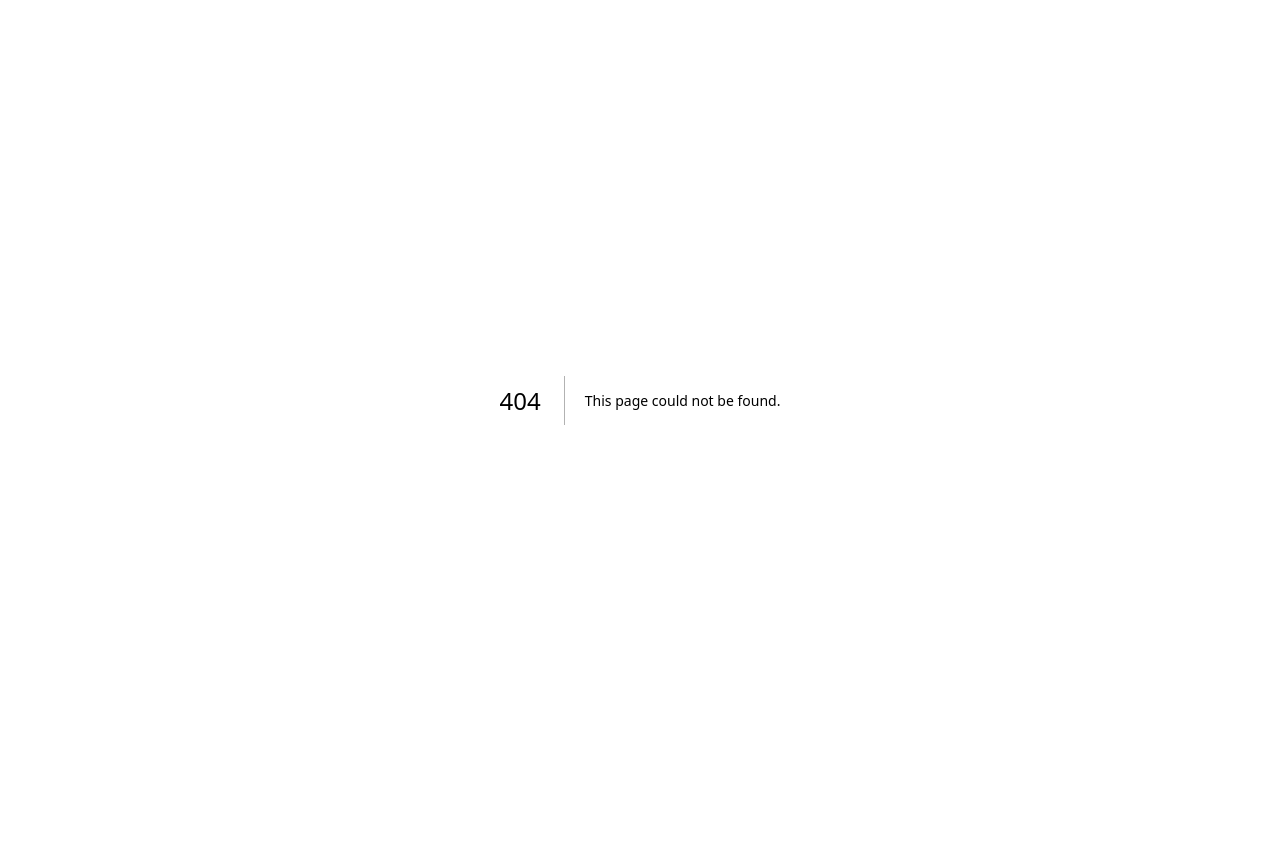
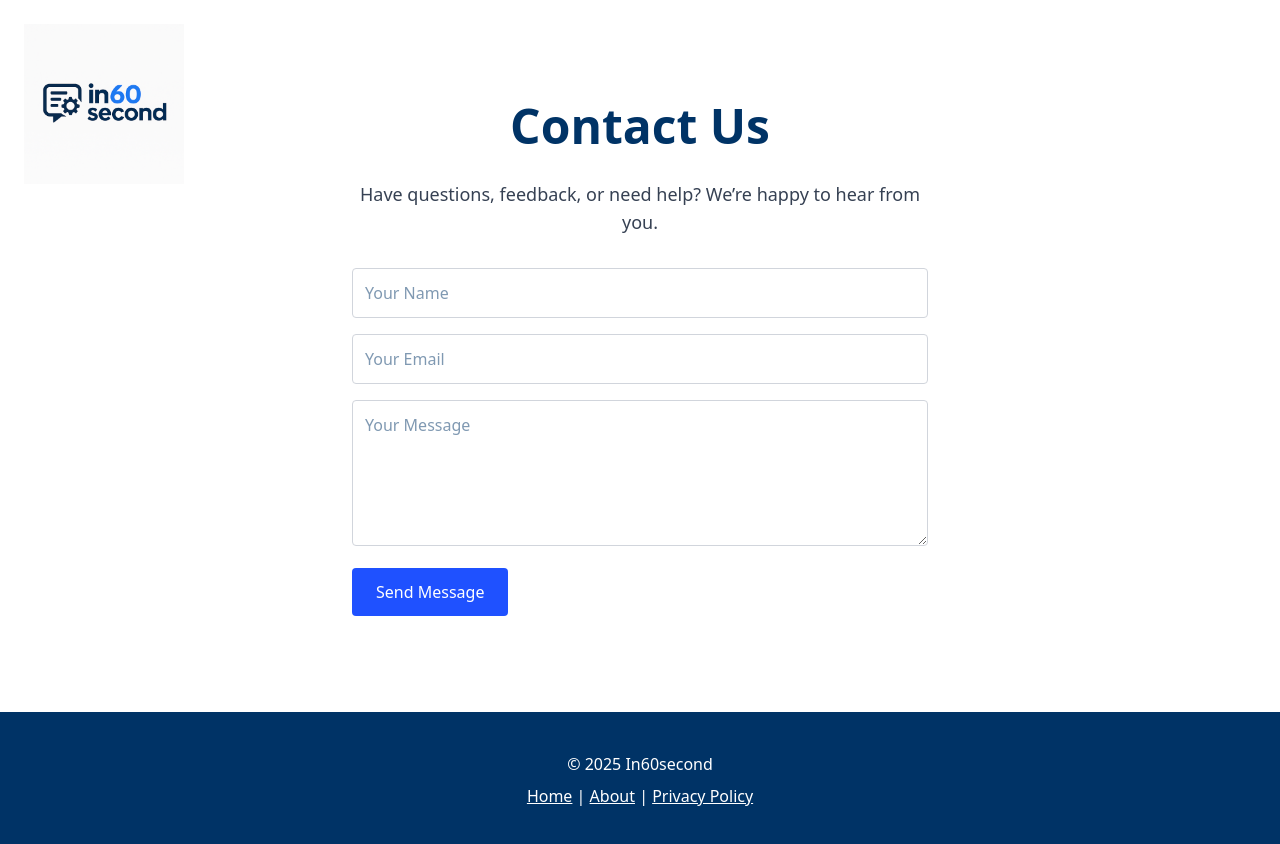
Before and after one commit to DhiatopG/ai-bot-builder, a Next.js app: page /contact in a window 1280 px wide. Before the commit this address had no page. Shown: the top 844 px of the page. Before the commit the page ends 800 px from the top, so only its background shows below. Built offline with nearby package versions, Linux system fonts and the light colour scheme.

Commit message:
Add Terms of Service page with full design

```diff
--- /dev/null
+++ b/src/app/about/page.tsx
@@ -0,0 +1,74 @@
+'use client'
+
+import Image from 'next/image'
+import Link from 'next/link'
+
+export default function AboutPage() {
+  return (
+    <div className="relative">
+      {/* Logo Top Left */}
+      <div className="absolute top-6 left-6">
+        <Image src="/logo.png" alt="In60second Logo" width={160} height={50} />
+      </div>
+
+      {/* Hero Section */}
+      <section className="text-center text-[#003366] py-24 px-6 bg-white">
+        <h1 className="text-4xl md:text-5xl font-bold font-poppins leading-tight mb-6">
+          About In60second
+        </h1>
+        <p className="text-lg text-gray-700 mb-6 max-w-3xl mx-auto">
+          In60second is built for busy professionals who don’t have time to answer the same questions every day.
+          Whether you’re a doctor, lawyer, coach, or run a service business, our AI assistant saves you hours each week —
+          and helps you convert more leads while you sleep.
+        </p>
+        <p className="text-md text-gray-600 mb-6 max-w-3xl mx-auto">
+          Our mission is simple: make your website smarter, your clients happier, and your life easier.
+        </p>
+        <Link
+          href="/login"
+          className="bg-[#1F51FF] hover:bg-blue-700 text-white font-semibold text-lg py-3 px-6 rounded-lg transition inline-block"
+        >
+          Start Your Free Trial
+        </Link>
+      </section>
+
+      {/* Values Section */}
+      <section className="bg-gray-100 py-20 px-6">
+        <div className="max-w-5xl mx-auto grid grid-cols-1 sm:grid-cols-2 lg:grid-cols-3 gap-8">
+          {[
+            {
+              icon: '🚀',
+              title: 'Speed & Simplicity',
+              desc: 'Launch in minutes. No tech skills needed. Start closing leads instantly.',
+            },
+            {
+              icon: '🤝',
+              title: 'Human-First AI',
+              desc: 'Feels natural, sounds smart. Your assistant talks like a real human.',
+            },
+            {
+              icon: '📈',
+              title: 'Results You Can See',
+              desc: 'Track every chat, lead, and question. Know exactly what’s working.',
+            },
+          ].map(({ icon, title, desc }, i) => (
+            <div key={i} className="bg-white p-6 rounded-lg shadow-md">
+              <h3 className="text-xl font-semibold mb-2">{icon} {title}</h3>
+              <p className="text-sm text-gray-700">{desc}</p>
+            </div>
+          ))}
+        </div>
+      </section>
+
+      {/* Footer */}
+      <footer className="bg-[#003366] text-white text-center py-10">
+        <p>© 2025 In60second</p>
+        <p className="mt-2">
+          <Link href="/" className="underline">Home</Link> |{' '}
+          <Link href="/privacy" className="underline">Privacy Policy</Link> |{' '}
+          <Link href="/terms" className="underline">Terms of Service</Link>
+        </p>
+      </footer>
+    </div>
+  )
+}
--- /dev/null
+++ b/src/app/contact/page.tsx
@@ -0,0 +1,89 @@
+'use client'
+
+import Image from 'next/image'
+import Link from 'next/link'
+import { useState } from 'react'
+
+export default function ContactPage() {
+  const [submitted, setSubmitted] = useState(false)
+
+  const handleSubmit = async (e: React.FormEvent<HTMLFormElement>) => {
+    e.preventDefault()
+    const formData = new FormData(e.currentTarget)
+    const body = {
+      name: formData.get('name'),
+      email: formData.get('email'),
+      message: formData.get('message'),
+    }
+
+    await fetch('/api/contact', {
+      method: 'POST',
+      headers: { 'Content-Type': 'application/json' },
+      body: JSON.stringify(body),
+    })
+
+    setSubmitted(true)
+  }
+
+  return (
+    <div className="relative">
+      {/* Logo */}
+      <div className="absolute top-6 left-6">
+        <Image src="/logo.png" alt="In60second Logo" width={160} height={50} />
+      </div>
+
+      <section className="text-center text-[#003366] py-24 px-6 bg-white">
+        <h1 className="text-4xl md:text-5xl font-bold font-poppins leading-tight mb-6">
+          Contact Us
+        </h1>
+        <p className="text-lg text-gray-700 mb-8 max-w-xl mx-auto">
+          Have questions, feedback, or need help? We’re happy to hear from you.
+        </p>
+
+        {!submitted ? (
+          <form onSubmit={handleSubmit} className="max-w-xl mx-auto text-left space-y-4">
+            <input
+              type="text"
+              name="name"
+              required
+              placeholder="Your Name"
+              className="w-full p-3 border border-gray-300 rounded"
+            />
+            <input
+              type="email"
+              name="email"
+              required
+              placeholder="Your Email"
+              className="w-full p-3 border border-gray-300 rounded"
+            />
+            <textarea
+              name="message"
+              required
+              placeholder="Your Message"
+              rows={5}
+              className="w-full p-3 border border-gray-300 rounded"
+            />
+            <button
+              type="submit"
+              className="bg-[#1F51FF] text-white px-6 py-3 rounded hover:bg-blue-700"
+            >
+              Send Message
+            </button>
+          </form>
+        ) : (
+          <p className="text-green-600 font-medium">✅ Your message has been sent!</p>
+        )}
+      </section>
+
+      {/* Footer */}
+      <footer className="bg-[#003366] text-white text-center py-10">
+        <p>© 2025 In60second</p>
+        <p className="mt-2">
+          <Link href="/" className="underline">Home</Link> |{' '}
+          <Link href="/about" className="underline">About</Link> |{' '}
+          <Link href="/privacy" className="underline">Privacy Policy</Link>
+        </p>
+      </footer>
+    </div>
+  )
+}
--- a/src/app/page.tsx
+++ b/src/app/page.tsx
@@ -6,12 +6,10 @@ import Link from 'next/link'
 export default function HomePage() {
   return (
     <div className="relative">
-      {/* Logo Top Left */}
       <div className="absolute top-6 left-6">
         <Image src="/logo.png" alt="In60second Logo" width={160} height={50} />
       </div>
 
-      {/* Hero Section */}
       <section className="text-center text-[#003366] py-24 px-6 bg-white">
         <h1 className="text-4xl md:text-5xl font-bold font-poppins leading-tight mb-6">
           Turn Your Website into a<br />24/7 Lead-Closing Machine
@@ -31,7 +29,6 @@ export default function HomePage() {
         </Link>
       </section>
 
-      {/* Features Grid */}
       <section className="bg-gray-100 py-20 px-6">
         <div className="max-w-6xl mx-auto grid grid-cols-1 sm:grid-cols-2 lg:grid-cols-3 gap-8">
           {[
@@ -89,14 +86,12 @@ export default function HomePage() {
         </div>
       </section>
 
-      {/* Trust Message */}
       <section className="text-center py-16 bg-white">
         <h2 className="text-3xl font-semibold text-[#003366] font-poppins">
           Trusted by Professionals Worldwide
         </h2>
       </section>
 
-      {/* CTA Again */}
       <section className="text-center py-16 bg-white">
         <h2 className="text-3xl font-semibold text-[#003366] font-poppins mb-6">
           Launch Your Assistant in In60second
@@ -109,10 +104,11 @@ export default function HomePage() {
         </Link>
       </section>
 
-      {/* Footer (only links fixed) */}
       <footer className="bg-[#003366] text-white text-center py-10">
         <p>© 2025 In60second</p>
         <p className="mt-2">
+          <Link href="/about" className="underline">About</Link> |{' '}
+          <Link href="/contact" className="underline">Contact</Link> |{' '}
           <Link href="/privacy" className="underline">Privacy Policy</Link> |{' '}
           <Link href="/terms" className="underline">Terms of Service</Link>
         </p>
--- a/src/app/privacy/page.tsx
+++ b/src/app/privacy/page.tsx
@@ -1,16 +1,46 @@
+'use client'
+
+import Image from 'next/image'
+import Link from 'next/link'
+
 export default function PrivacyPolicy() {
   return (
-    <div className="max-w-3xl mx-auto px-6 py-20 text-gray-800">
-      <h1 className="text-3xl font-bold mb-6">Privacy Policy</h1>
+    <div className="relative">
+      {/* Logo Top Left */}
+      <div className="absolute top-6 left-6">
+        <Image src="/logo.png" alt="In60second Logo" width={160} height={50} />
+      </div>
+
+      {/* Main Content */}
+      <div className="max-w-3xl mx-auto px-6 py-40 text-gray-800 text-center">
+        <h1 className="text-3xl font-bold mb-6 text-[#003366]">Privacy Policy</h1>
         <p className="mb-4">
-        At In60second, we respect your privacy and are committed to protecting your personal data. This policy explains how we handle your information when you use our services.
+          At In60second, we respect your privacy and are committed to protecting your personal data.
+          This policy explains how we handle your information when you use our services.
         </p>
         <p className="mb-4">
-        We collect basic information like your name and email to provide AI chatbot functionality and CRM integration. This data is securely stored and never sold.
+          We collect basic information like your name and email to provide AI chatbot functionality and
+          CRM integration. This data is securely stored and never sold.
         </p>
         <p className="mb-4">
-        If you have any questions or want your data removed, contact us at: <a href="mailto:support@in60second.net" className="text-blue-600 underline">support@in60second.net</a>
+          If you have any questions or want your data removed, contact us at:{' '}
+          <a href="mailto:support@in60second.net" className="text-blue-600 underline">
+            support@in60second.net
+          </a>
         </p>
+      </div>
+
+      {/* Footer */}
+      <footer className="bg-[#003366] text-white text-center py-10">
+        <p>© 2025 In60second</p>
+        <p className="mt-2">
+          <Link href="/" className="underline">Home</Link> |{' '}
+          <Link href="/about" className="underline">About</Link> |{' '}
+          <Link href="/contact" className="underline">Contact</Link> |{' '}
+          <Link href="/privacy" className="underline">Privacy Policy</Link> |{' '}
+          <Link href="/terms" className="underline">Terms of Service</Link>
+        </p>
+      </footer>
     </div>
   )
 }
--- a/src/app/terms/page.tsx
+++ b/src/app/terms/page.tsx
@@ -1,7 +1,19 @@
+'use client'
+
+import Image from 'next/image'
+import Link from 'next/link'
+
 export default function TermsPage() {
   return (
-    <div className="max-w-3xl mx-auto px-6 py-20 text-gray-800">
-      <h1 className="text-3xl font-bold mb-6">Terms of Service</h1>
+    <div className="relative">
+      {/* Logo Top Left */}
+      <div className="absolute top-6 left-6">
+        <Image src="/logo.png" alt="In60second Logo" width={160} height={50} />
+      </div>
+
+      {/* Main Content */}
+      <div className="max-w-3xl mx-auto px-6 py-40 text-gray-800 text-center">
+        <h1 className="text-3xl font-bold mb-6 text-[#003366]">Terms of Service</h1>
         <p className="mb-4">
           By using In60second, you agree to our terms. We provide AI chatbot tools "as is" and are not liable for any misuse or data loss.
         </p>
@@ -12,5 +24,18 @@ export default function TermsPage() {
           We may update these terms occasionally. Continued use means you accept the updated version.
         </p>
       </div>
+
+      {/* Footer */}
+      <footer className="bg-[#003366] text-white text-center py-10">
+        <p>© 2025 In60second</p>
+        <p className="mt-2">
+          <Link href="/" className="underline">Home</Link> |{' '}
+          <Link href="/about" className="underline">About</Link> |{' '}
+          <Link href="/contact" className="underline">Contact</Link> |{' '}
+          <Link href="/privacy" className="underline">Privacy Policy</Link> |{' '}
+          <Link href="/terms" className="underline">Terms of Service</Link>
+        </p>
+      </footer>
+    </div>
   )
 }
```
Lines whose indentation alone changed are shown as unchanged.
